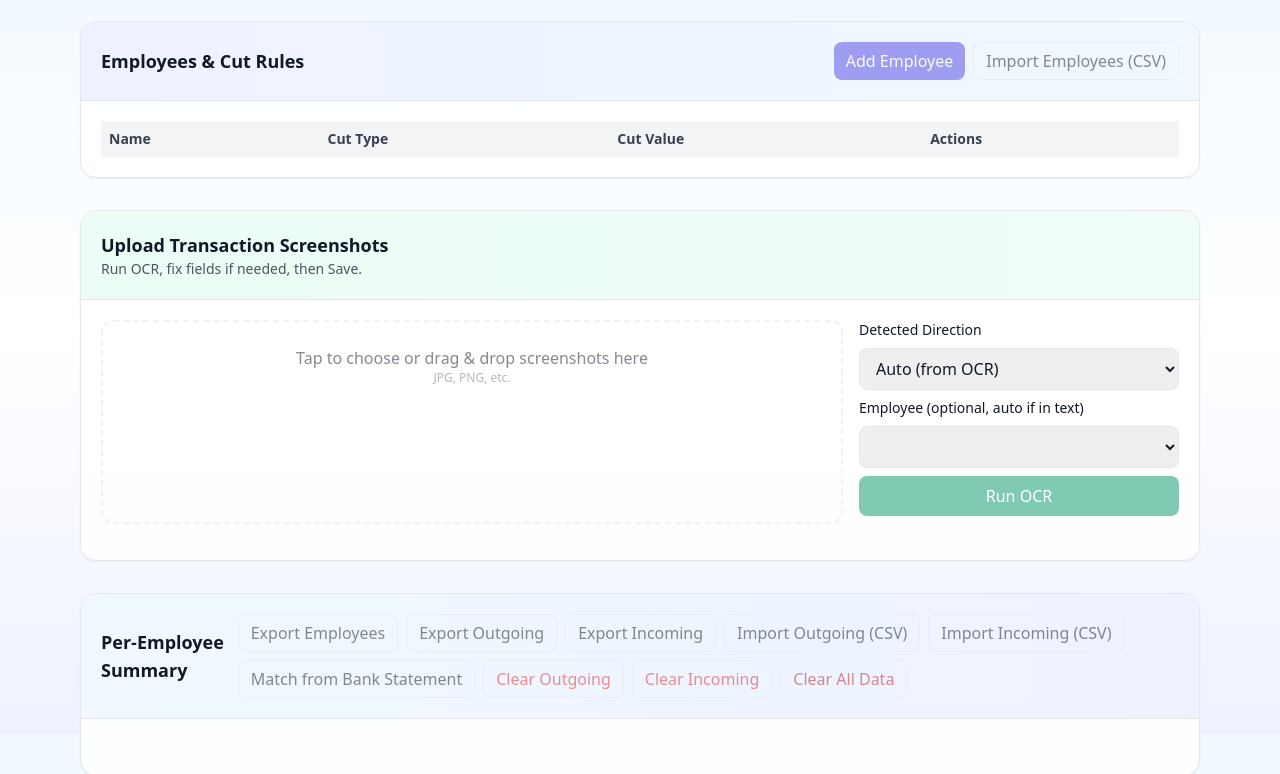
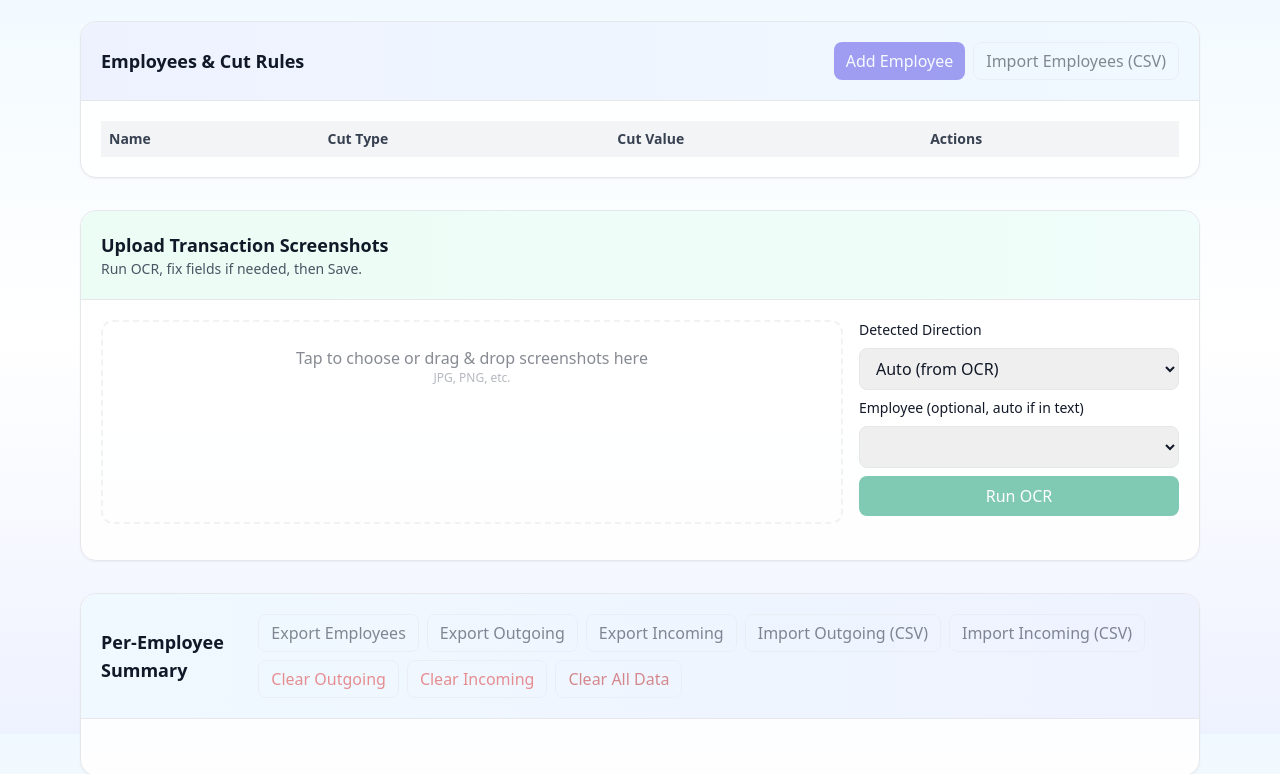
Before and after one commit to ravi-iiitk/money-return-tracker, a plain HTML site: page index.html in a window 1280 px wide. Shown: the part 66-840 px from the top of the page. Drawn offline with nearby package versions, Linux system fonts and the light colour scheme; no server answers.

Commit message:
Update index.html

```diff
--- a/index.html
+++ b/index.html
@@ -148,9 +148,6 @@
             <input id="importOutFile" type="file" accept=".csv,text/csv" class="hidden" />
             <button id="importRetBtn" class="px-3 py-1.5 rounded-lg border hover:bg-gray-100">Import Incoming (CSV)</button>
             <input id="importRetFile" type="file" accept=".csv,text/csv" class="hidden" />
-
-            <!-- Bank statement matcher -->
-            <button id="importStmtBtn" class="px-3 py-1.5 rounded-lg border hover:bg-gray-100">Match from Bank Statement</button>
             <input id="importStmtFile" type="file" accept=".csv,.xls,.xlsx,.pdf,.txt" class="hidden" />
 
             <button id="clearOutgoingBtn" class="px-3 py-1.5 rounded-lg border text-red-600 hover:bg-red-50">Clear Outgoing</button>
```
